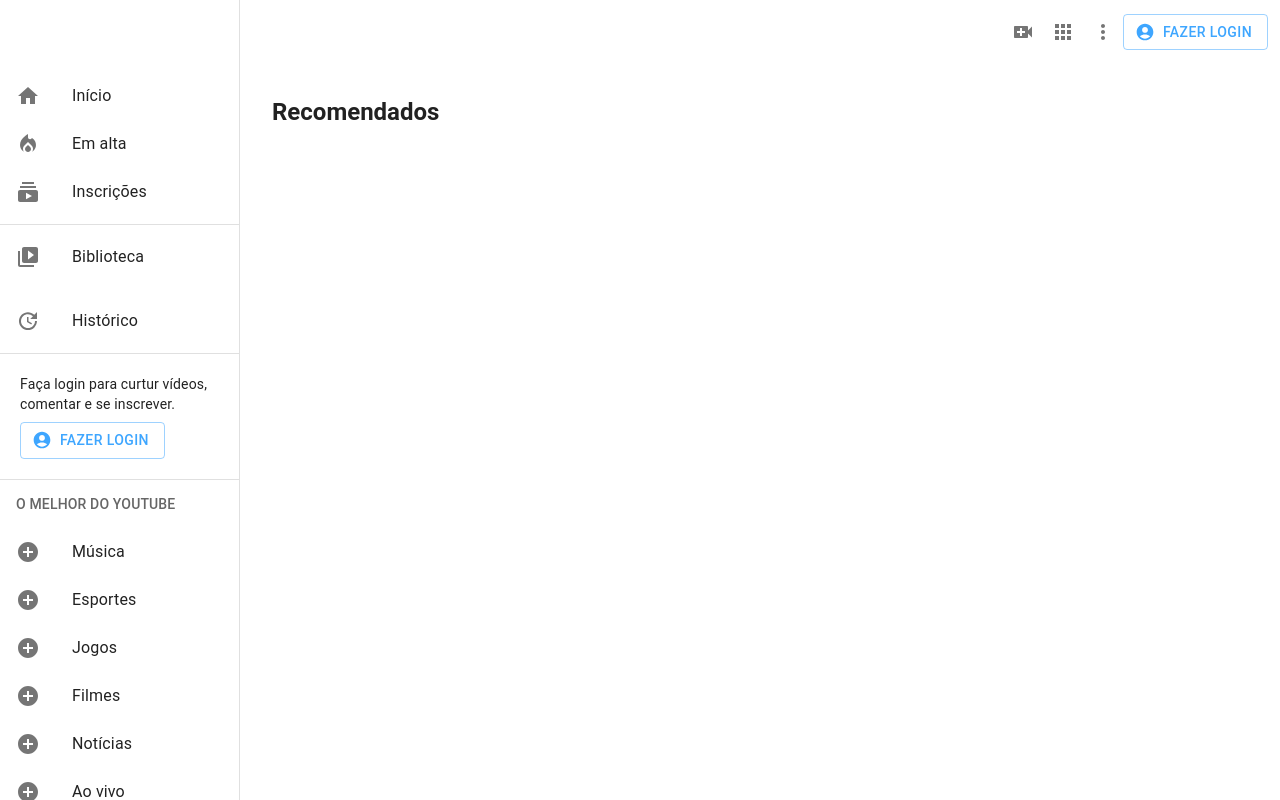
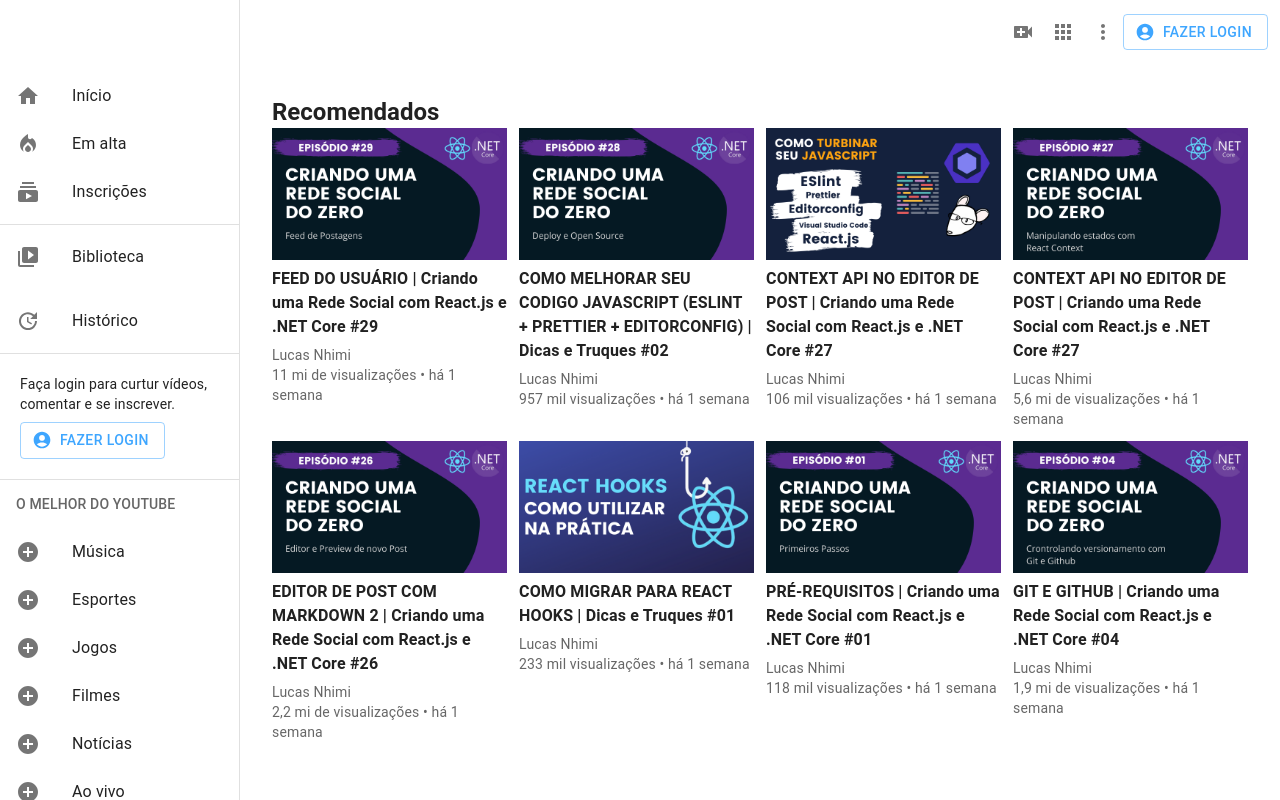
Before and after one commit to kazuohagy/Interface-Facebook, a React (Create React App) app: page / in a window 1280 px wide. Built offline with nearby package versions, Linux system fonts and the light colour scheme.

Commit message:
Videos adicionados

```diff
--- a/package.json
+++ b/package.json
@@ -8,6 +8,7 @@
     "@mui/icons-material": "^5.3.1",
     "@mui/material": "^5.3.1",
     "@mui/styles": "^5.3.0",
+    "@mui/x-data-grid-pro": "^5.4.0",
     "@testing-library/jest-dom": "^5.16.1",
     "@testing-library/react": "^12.1.2",
     "@testing-library/user-event": "^13.5.0",
--- a/src/Home.js
+++ b/src/Home.js
@@ -23,6 +23,7 @@
 import AccountCircleIcon from "@mui/icons-material/AccountCircle";
 import AddCircle from "@mui/icons-material/AddCircle";
 import ListSubheader from "@mui/material/ListSubheader";
+import Grid from "@mui/material/Grid";
 //import { ThermostatRounded } from "@mui/icons-material";
 
 const useStyles = makeStyles((theme) => ({
@@ -64,7 +65,87 @@
     textTransform: "uppercase",
   },
 }));
-
+const videos = [
+  {
+    id: 1,
+    title:
+      "FEED DO USUÁRIO | Criando uma Rede Social com React.js e .NET Core #29",
+    channel: "Lucas Nhimi",
+    views: "11 mi de visualizações",
+    date: "há 1 semana",
+    avatar: "/images/avatar.jpeg",
+    thumb: "/images/thumb1.png",
+  },
+  {
+    id: 2,
+    title:
+      "COMO MELHORAR SEU CODIGO JAVASCRIPT (ESLINT + PRETTIER + EDITORCONFIG) | Dicas e Truques #02",
+    channel: "Lucas Nhimi",
+    views: "957 mil visualizações",
+    date: "há 1 semana",
+    avatar: "/images/avatar.jpeg",
+    thumb: "/images/thumb2.png",
+  },
+  {
+    id: 3,
+    title:
+      "CONTEXT API NO EDITOR DE POST | Criando uma Rede Social com React.js e .NET Core #27",
+    channel: "Lucas Nhimi",
+    views: "106 mil visualizações",
+    date: "há 1 semana",
+    avatar: "/images/avatar.jpeg",
+    thumb: "/images/thumb3.png",
+  },
+  {
+    id: 4,
+    title:
+      "CONTEXT API NO EDITOR DE POST | Criando uma Rede Social com React.js e .NET Core #27",
+    channel: "Lucas Nhimi",
+    views: "5,6 mi de visualizações",
+    date: "há 1 semana",
+    avatar: "/images/avatar.jpeg",
+    thumb: "/images/thumb4.png",
+  },
+  {
+    id: 5,
+    title:
+      "EDITOR DE POST COM MARKDOWN 2 | Criando uma Rede Social com React.js e .NET Core #26",
+    channel: "Lucas Nhimi",
+    views: "2,2 mi de visualizações",
+    date: "há 1 semana",
+    avatar: "/images/avatar.jpeg",
+    thumb: "/images/thumb5.png",
+  },
+  {
+    id: 6,
+    title: "COMO MIGRAR PARA REACT HOOKS | Dicas e Truques #01",
+    channel: "Lucas Nhimi",
+    views: "233 mil visualizações",
+    date: "há 1 semana",
+    avatar: "/images/avatar.jpeg",
+    thumb: "/images/thumb6.png",
+  },
+  {
+    id: 7,
+    title:
+      "PRÉ-REQUISITOS | Criando uma Rede Social com React.js e .NET Core #01",
+    channel: "Lucas Nhimi",
+    views: "118 mil visualizações",
+    date: "há 1 semana",
+    avatar: "/images/avatar.jpeg",
+    thumb: "/images/thumb7.png",
+  },
+  {
+    id: 8,
+    title:
+      "GIT E GITHUB | Criando uma Rede Social com React.js e .NET Core #04",
+    channel: "Lucas Nhimi",
+    views: "1,9 mi de visualizações",
+    date: "há 1 semana",
+    avatar: "/images/avatar.jpeg",
+    thumb: "/images/thumb8.png",
+  },
+];
 export default function Home() {
   const classes = useStyles();
   return (
@@ -297,6 +378,40 @@
           >
             Recomendados
           </Typography>
+
+          <Grid container spacing={3}>
+            {videos.map((item, index) => (
+              <Grid item lg={3} md={4} sm={6} xs={12}>
+                <Box>
+                  <img
+                    style={{ width: "100%" }}
+                    alt={item.title}
+                    src={item.thumb}
+                  />
+                  <Box>
+                    <Typography
+                      style={{ fontWeight: 600 }}
+                      gutterBottom
+                      variant="body1"
+                      color="textPrimary"
+                    >
+                      {item.title}
+                    </Typography>
+                    <Typography
+                      display="block"
+                      variant="body2"
+                      color="textSecondary"
+                    >
+                      {item.channel}
+                    </Typography>
+                    <Typography variant="body2" color="textSecondary">
+                      {`${item.views} • ${item.date}`}
+                    </Typography>
+                  </Box>
+                </Box>
+              </Grid>
+            ))}
+          </Grid>
         </Box>
       </Box>
     </div>
```
Also changed, not shown: 1 other file (tests, documents, lock files or other folders).
